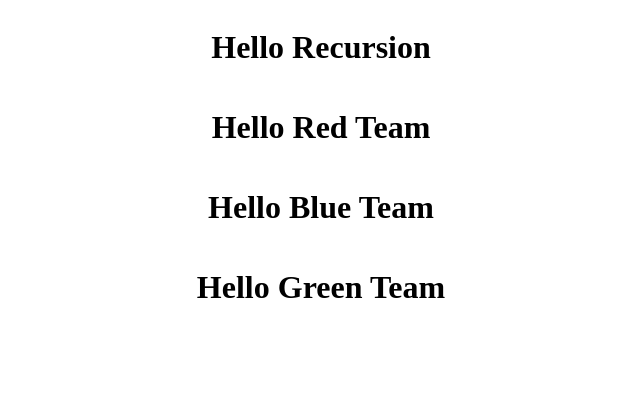
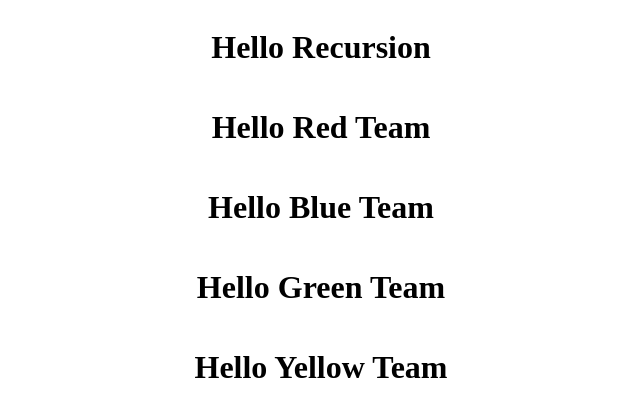
Before and after one commit to d2-beginner-Blue/task1, a plain HTML site: page index.html in a window 1280 px wide. Shown: the whole page, without its empty margins (319-959 px from the left). Drawn offline with Linux system fonts and the light colour scheme.

Commit message:
add greeting Yellow Team

```diff
--- a/index.html
+++ b/index.html
@@ -13,6 +13,7 @@
         <h1>Hello Red Team</h1>
         <h1>Hello Blue Team</h1>
         <h1>Hello Green Team</h1>
+        <h1>Hello Yellow Team</h1>
     </div>
 </body>
 </html>
```
